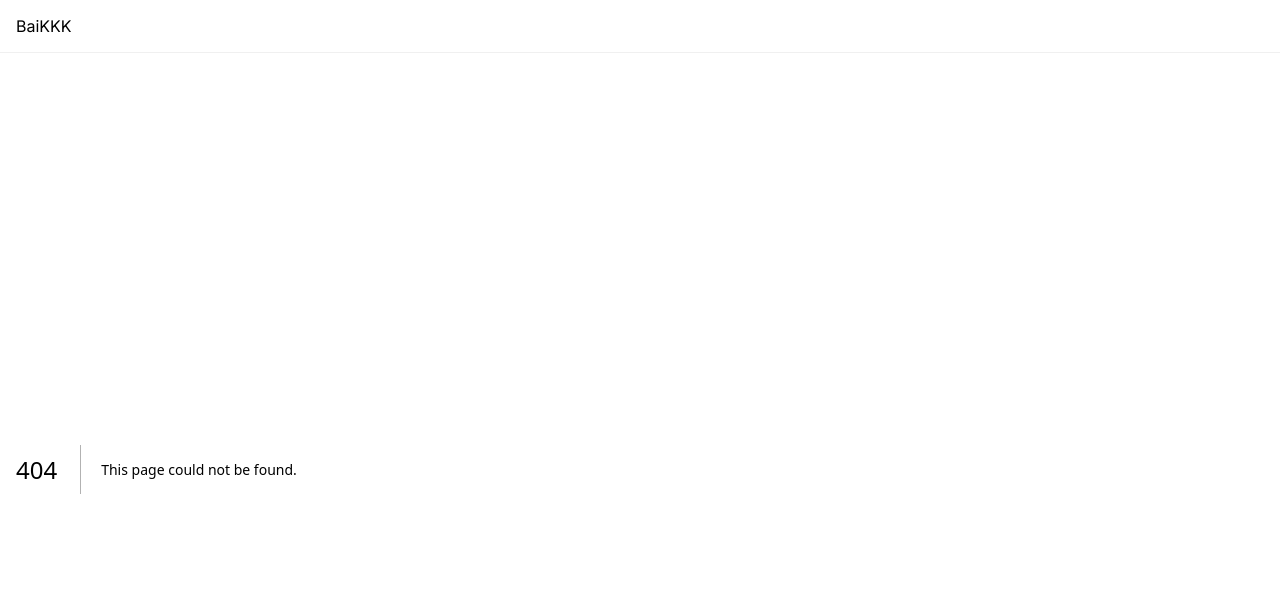
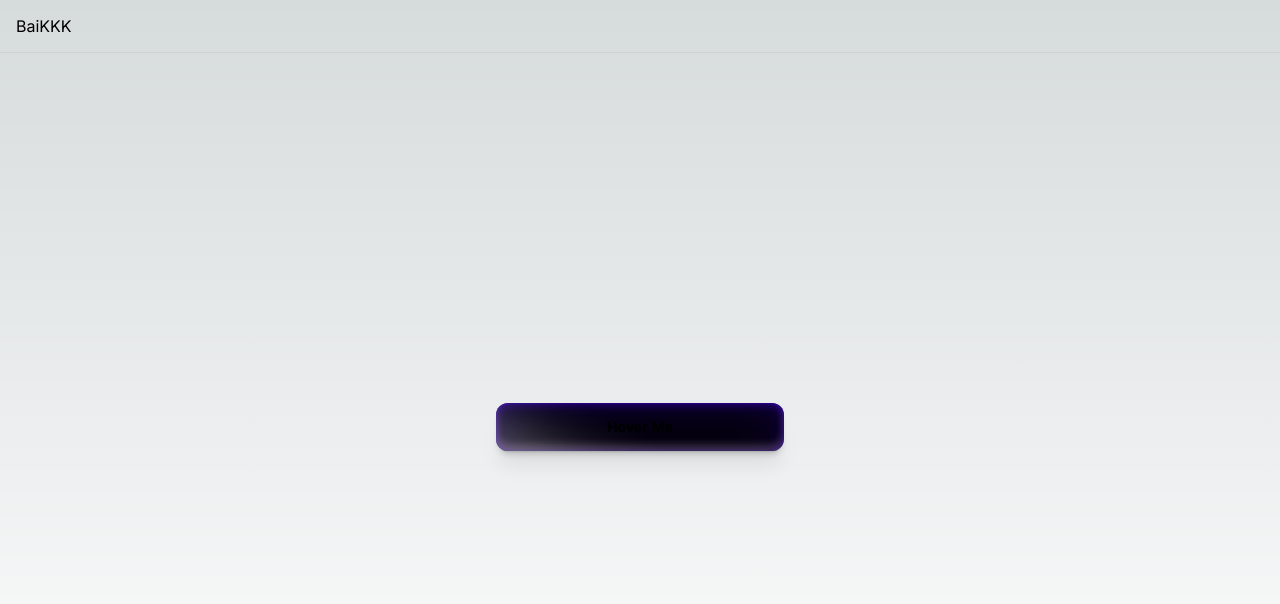
Before and after one commit to JayLyu/transition-animation, a Next.js app: page /Buttons in a window 1280 px wide. Before the commit this address had no page. Shown: the top 604 px of the page. Built offline with nearby package versions, Linux system fonts and the light colour scheme.

Commit message:
add button style

```diff
--- /dev/null
+++ b/app/Buttons/Button1/index.module.scss
@@ -0,0 +1,78 @@
+.buttoLlight {
+  --button-width: 18rem;
+  --button-height: 3rem;
+  --font-size: 14px;
+  --border-color: rgba(255, 255, 255, 0.15);
+  --fade-in: all .15s ease-in;
+  --fade-out: all .3s ease-out;
+  position: relative;
+  box-sizing: border-box;
+  -webkit-font-smoothing: inherit;
+  display: flex;
+  flex-direction: column;
+  justify-content: center;
+  align-items: center;
+  flex-wrap: nowrap;
+  overflow: hidden;
+  width: var(--button-width);
+  height: var(--button-height);
+  background-color: black;
+  border-radius: .75rem;
+  font-size: var(--font-size);
+  font-weight: bold;
+  line-height: 1;
+  box-shadow: rgba(72, 0, 255, 0.72) 0px 0.602187px 3.01094px -1.25px inset,
+    rgba(72, 0, 255, 0.635) 0px 2.28853px 11.4427px -2.5px inset,
+    rgba(72, 0, 255, 0.25) 0px 10px 50px -3.75px inset,
+    rgba(0, 0, 0, 0.184) 0px 0.796192px 0.796192px -0.9375px,
+    rgba(0, 0, 0, 0.173) 0px 2.41451px 2.41451px -1.875px,
+    rgba(0, 0, 0, 0.15) 0px 6.38265px 6.38265px -2.8125px,
+    rgba(0, 0, 0, 0.063) 0px 20px 20px -3.75px,
+    rgba(255, 231, 222, 0.25) 0px -6px 8px 0px inset;
+  .light {
+    position: absolute;
+    display: block;
+    width:  var(--button-width);
+    height: var(--button-height);
+    flex-shrink: 0;
+    background-color: white;
+    opacity: 0.48;
+    filter: blur(2rem);
+    transform: translateX(-20%) rotate(28deg);
+    transform-origin: left center;
+    transition: var(--fade-out);
+  }
+  .content1 {
+    position: absolute;
+    top: calc(50% - var(--font-size)/2);
+    opacity: 1;
+    transform: translateY(0%) rotateX(0deg);
+    transform-origin: 50% 50%;
+    transition: var(--fade-out);
+  }
+  .content2 {
+    position: absolute;
+    top: calc(50% - var(--font-size)/2);
+    opacity: 0;
+    transform: translateY(100%) rotateX(-90deg);
+    transform-origin: 50% 50%;
+    transition: var(--fade-out);
+  }
+  &:hover {
+    .light {
+      transform: translateX(20%) rotate(28deg);
+      transform-origin: right center;
+      transition: var(--fade-in);
+    }
+    .content1 {
+      opacity: 0;
+      transform: translateY(-100%) rotateX(90deg);
+      transition: var(--fade-in);
+    }
+    .content2 {
+      opacity: 1;
+      transform: translateX(0%) rotateX(0deg);
+      transition: var(--fade-in);
+    }
+  }
+}
--- /dev/null
+++ b/app/Buttons/Button1/index.tsx
@@ -0,0 +1,19 @@
+import styles from "./index.module.scss";
+
+export default function Button1() {
+  return (
+    <a
+      className={styles.buttoLlight}
+      href="#"
+      target="_blank"
+    >
+      <div className={styles.light} />
+      <div className={styles.content1}>
+        Hover Me
+      </div>
+      <div className={styles.content2}>
+        Start
+      </div>
+    </a>
+  );
+}
--- /dev/null
+++ b/app/Buttons/page.module.scss
@@ -0,0 +1,8 @@
+.app {
+  width: -webkit-fill-available;
+  height: -webkit-fill-available;
+  display: flex;
+  gap: 1rem;
+  justify-content: center;
+  align-items: center;
+}
--- /dev/null
+++ b/app/Buttons/page.tsx
@@ -0,0 +1,10 @@
+import Button1 from './Button1'
+import styles from './page.module.scss'
+
+export default function Buttons(){
+  return(
+    <div className={styles.app}>
+      <Button1 />
+    </div>
+  )
+}
--- a/app/page.tsx
+++ b/app/page.tsx
@@ -35,6 +35,9 @@ export default function Home() {
       <Link href={"/r3f"}>
         <div className={styles.card}>React ThreeJS</div>
       </Link>
+      <Link href={"/Buttons"}>
+        <div className={styles.card}>Buttons</div>
+      </Link>
     </div>
   );
 }
```
